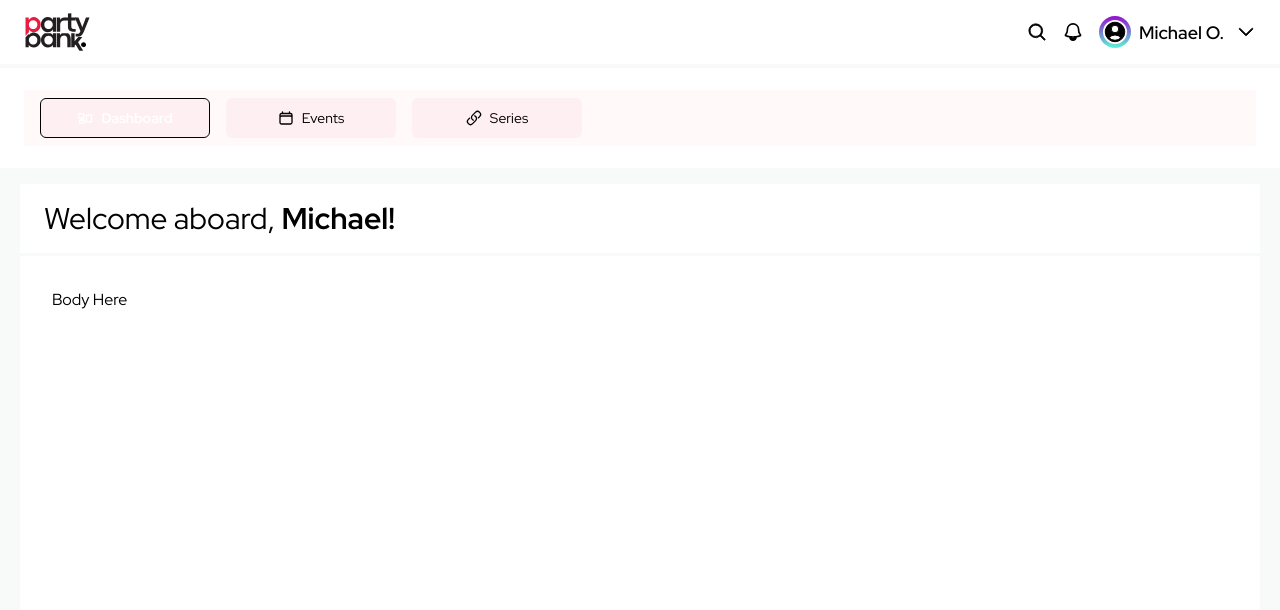
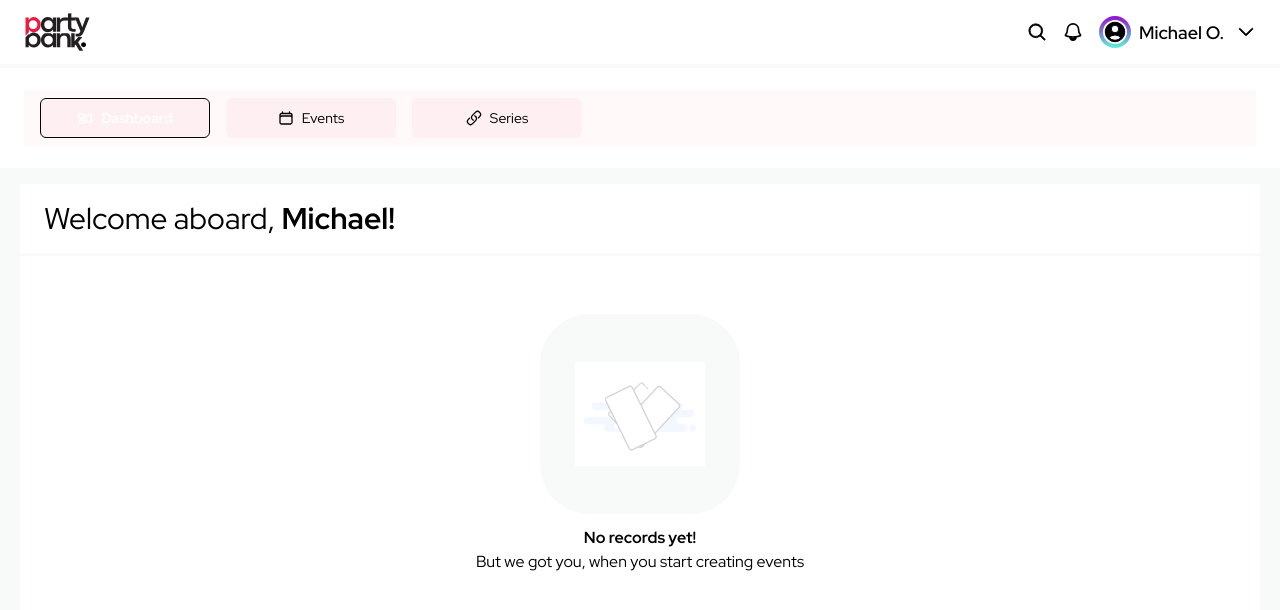
Before and after one commit to dejmartins/partybank-organizer, a Next.js app: page /dashboard in a window 1280 px wide. Shown: the top 610 px of the page. Built offline with nearby package versions, Linux system fonts and the light colour scheme.

Commit message:
empty-state for dashboard web-view

```diff
--- a/app/dashboard/page.tsx
+++ b/app/dashboard/page.tsx
@@ -1,3 +1,5 @@
+import Image from "next/image"
+
 export default async function Page() {
     return (
         <div className="">
@@ -5,8 +7,14 @@ export default async function Page() {
                 <p className="text-[23px] md:text-[30px]">Welcome aboard, <span className="font-[700]">Michael!</span></p>
             </div>
 
-            <div className="p-6 lg:p-8">
-                <p>Body Here</p>
+            <div className="md:mt-20 p-6 lg:p-8">
+                <div className="w-full flex flex-col items-center absolute bottom-[12%] left-[50%] translate-x-[-50%] translate-y-[-50%]">
+                    <div className="bg-[#F8F9F9] rounded-[50px] w-[200px] h-[200px] flex items-center justify-center mb-3">
+                        <Image src='/empty-state.png' width={130} height={130} alt="Blank Phone Screens" />
+                    </div>
+                    <p className="font-[700]">No records yet!</p>
+                    <p className="text-[12px] md:text-[16px]">But we got you, when you start creating events</p>
+                </div>
             </div>
         </div>
     )
```
Also changed, not shown: public/empty-state.png (added).
